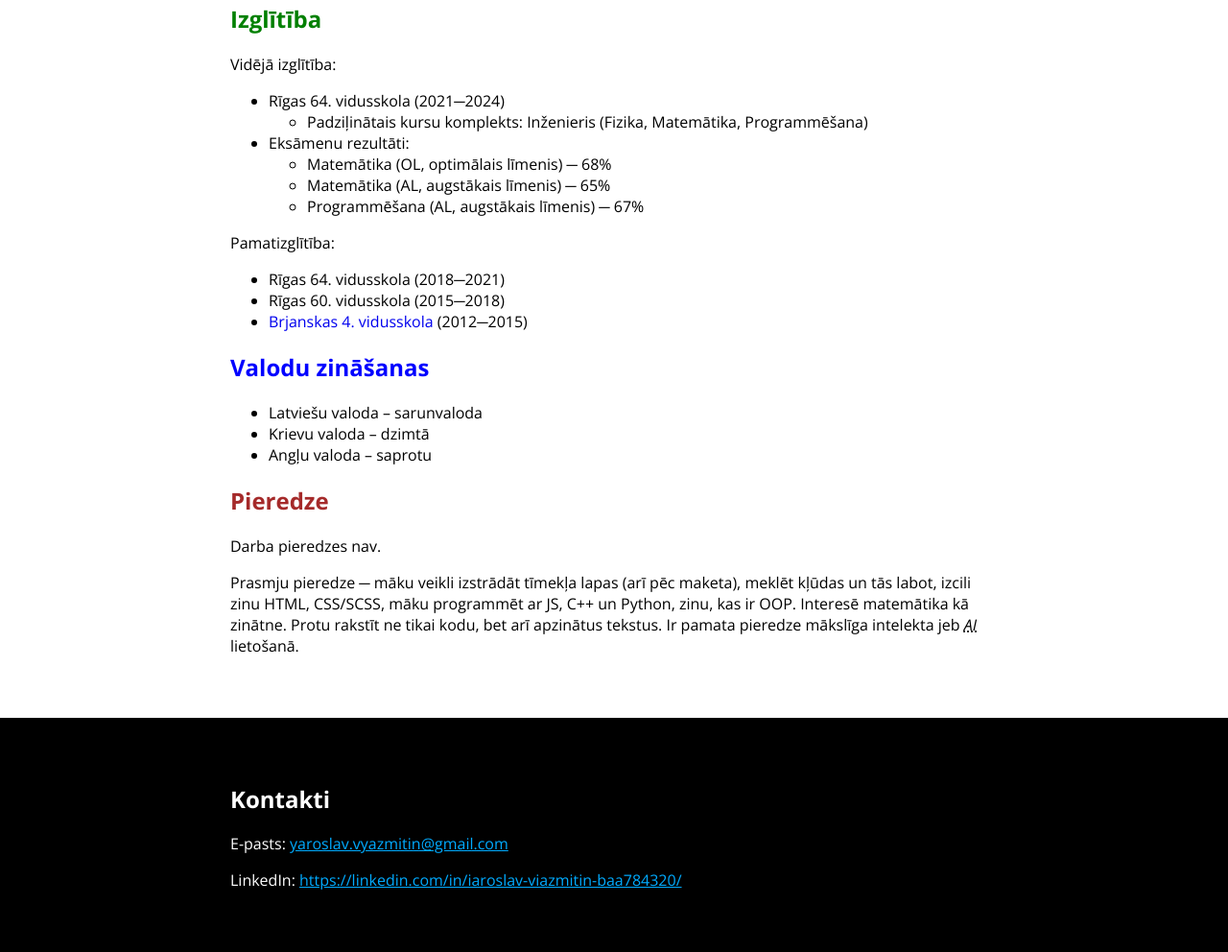
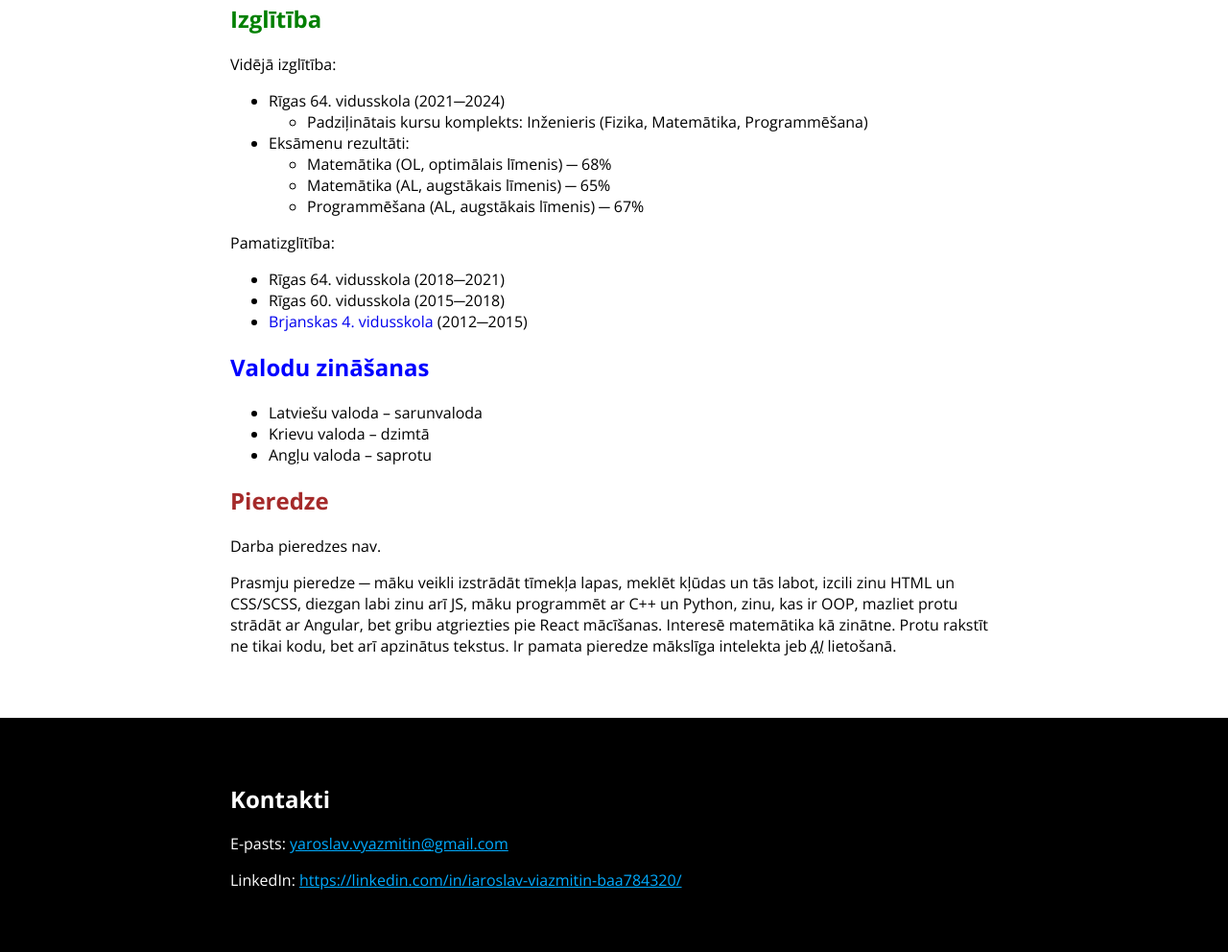
Before and after one commit to sn0wgit/sn0wgit.github.io, a plain HTML site: page index.html in a window 1280 px wide. Shown: the part 356-1348 px from the top of the page at 96% size. Drawn offline with nearby package versions, Linux system fonts and the light colour scheme.

Commit message:
atjaunota info

```diff
--- a/index.html
+++ b/index.html
@@ -63,7 +63,7 @@
       <div style="--color: brown;" id="experience">
         <h2>Pieredze</h2>
         <p>Darba pieredzes nav.</p>
-        <p>Prasmju pieredze ─ māku veikli izstrādāt tīmekļa lapas (arī pēc maketa), meklēt kļūdas un tās labot, izcili zinu <abbr>HTML</abbr>, <abbr>CSS</abbr>/<abbr>SCSS</abbr>, māku programmēt ar <abbr>JS</abbr>, C++ un Python, zinu, kas ir <abbr>OOP</abbr>. Interesē matemātika kā zinātne. Protu rakstīt ne tikai kodu, bet arī apzinātus tekstus. Ir pamata pieredze mākslīga intelekta jeb <abbr title="Artificial intelligence"><i>AI</i></abbr> lietošanā.</p>
+        <p>Prasmju pieredze ─ māku veikli izstrādāt tīmekļa lapas, meklēt kļūdas un tās labot, izcili zinu <abbr>HTML</abbr> un <abbr>CSS</abbr>/<abbr>SCSS</abbr>, diezgan labi zinu arī <abbr>JS</abbr>, māku programmēt ar <abbr>C++</abbr> un Python, zinu, kas ir <abbr>OOP</abbr>, mazliet protu strādāt ar Angular, bet gribu atgriezties pie React mācīšanas. Interesē matemātika kā zinātne. Protu rakstīt ne tikai kodu, bet arī apzinātus tekstus. Ir pamata pieredze mākslīga intelekta jeb <abbr title="Artificial intelligence"><i>AI</i></abbr> lietošanā.</p>
       </div>
     </section>
     <section class="contacts">
```
Also changed, not shown: 1 other file.
